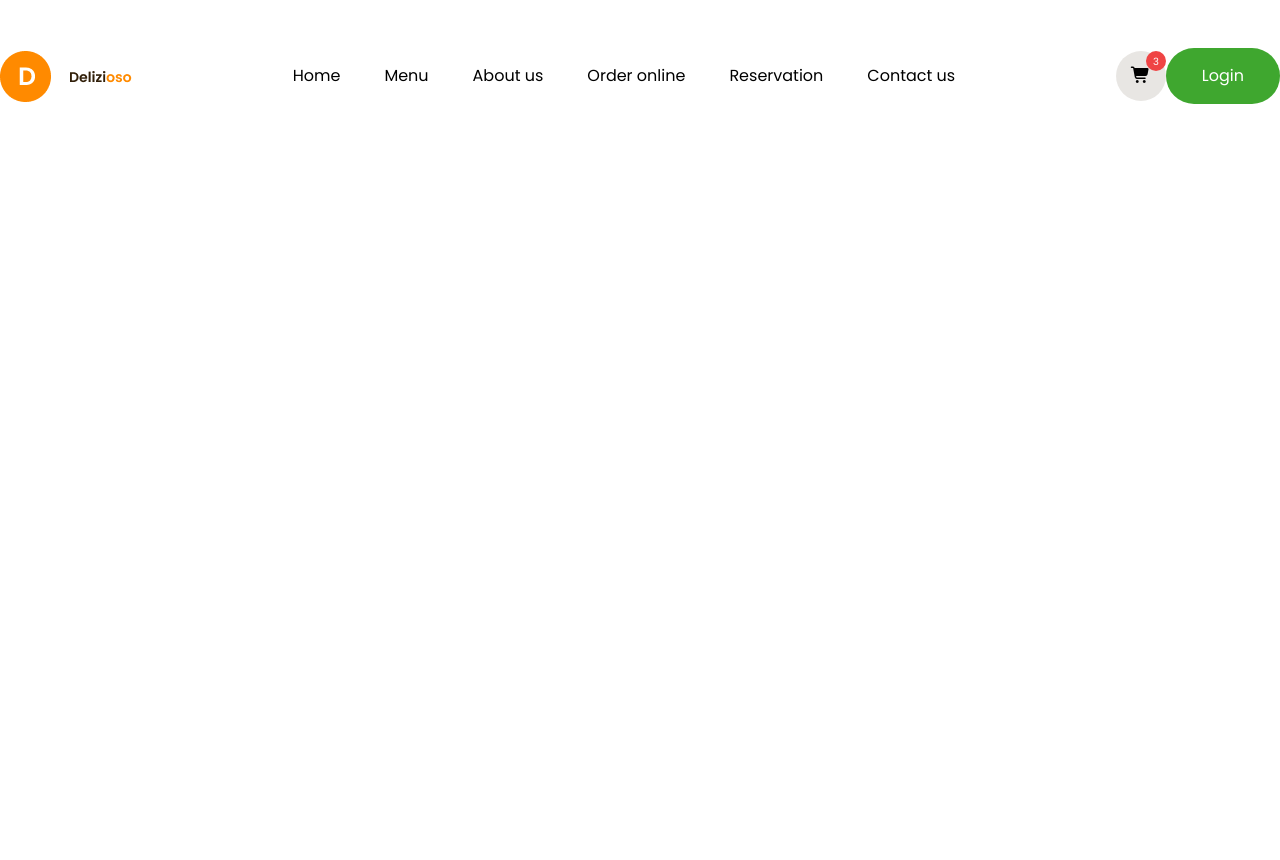
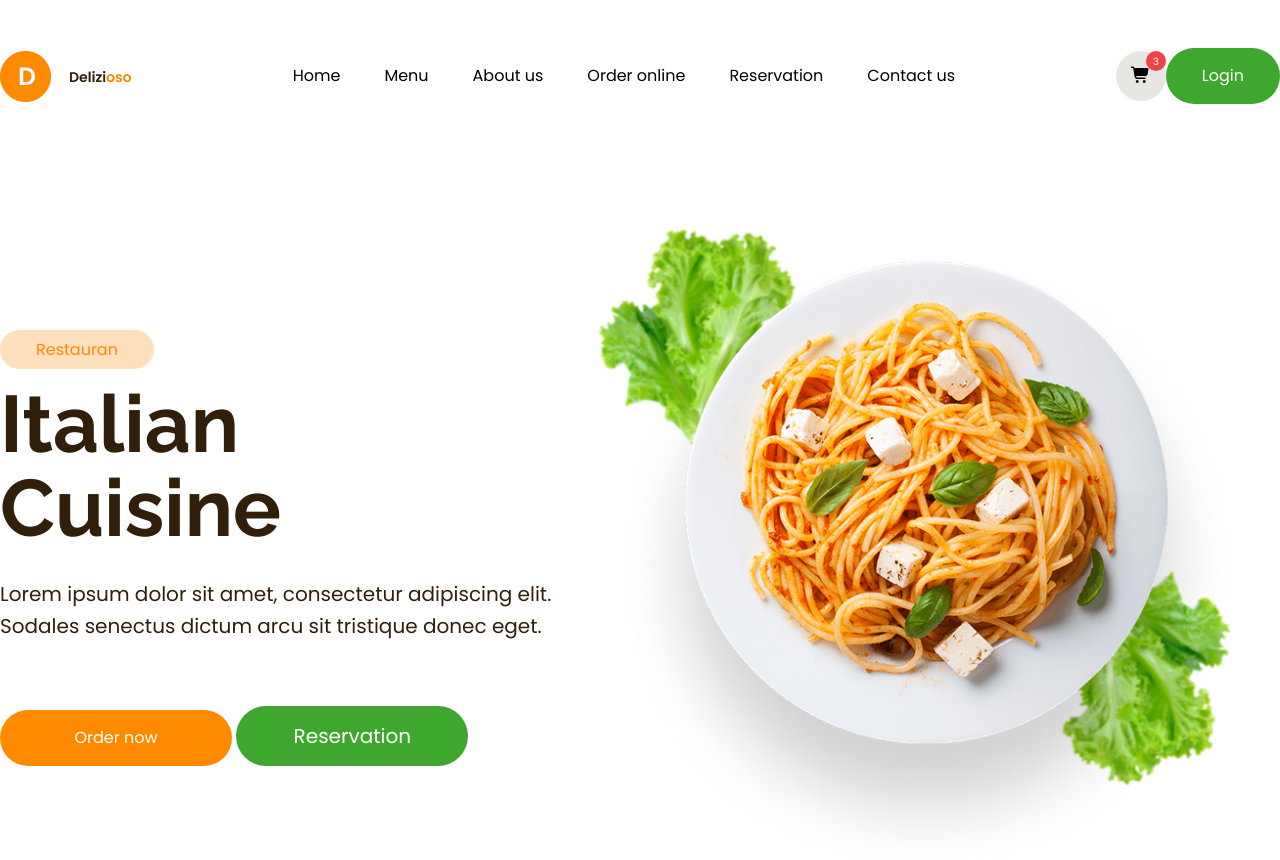
Before and after one commit to ozufar88-byte/Delizioso, a website: page src/index.html in a window 1280 px wide. Before the commit the page ends 800 px from the top, so only its background shows below. Drawn offline with Linux system fonts and the light colour scheme.

Commit message:
header done

```diff
--- a/src/index.html
+++ b/src/index.html
@@ -42,6 +42,20 @@
                 </button>
             </div>
         </nav>
+        <div class="container flex items-center">
+            <div>
+                <span class="bg-[#ff880043] py-2 px-9 rounded-full text-primery">Restauran</span>
+                <h1 class="text-thirdstage text-[80px] font-bold font-[Raleway] mt-5 mb-7 w-[288px] leading-[5.25rem]">Italian Cuisine</h1>
+                <p class="text-thirdstage text-xl leading-8">Lorem ipsum dolor sit amet, consectetur adipiscing elit. Sodales senectus dictum arcu sit tristique donec eget.</p>
+                <div class="mt-16">
+                    <button class="py-4 max-w-[232px] w-full rounded-full bg-primery text-white ">Order now</button>
+                    <button class="py-4 max-w-[232px] w-full rounded-full bg-secondary text-xl  text-white ">Reservation</button>
+                </div>
+            </div>
+            <div class="max-w-[900px] w-full h-[800px]">
+                <img src="image/header/eat.png" alt="" class="w-full h-full object-contain">
+            </div>
+        </div>
     </header>
 
 
```
Also changed, not shown: src/css/output.css, src/image/header/eat.png (added), 1 other file.
